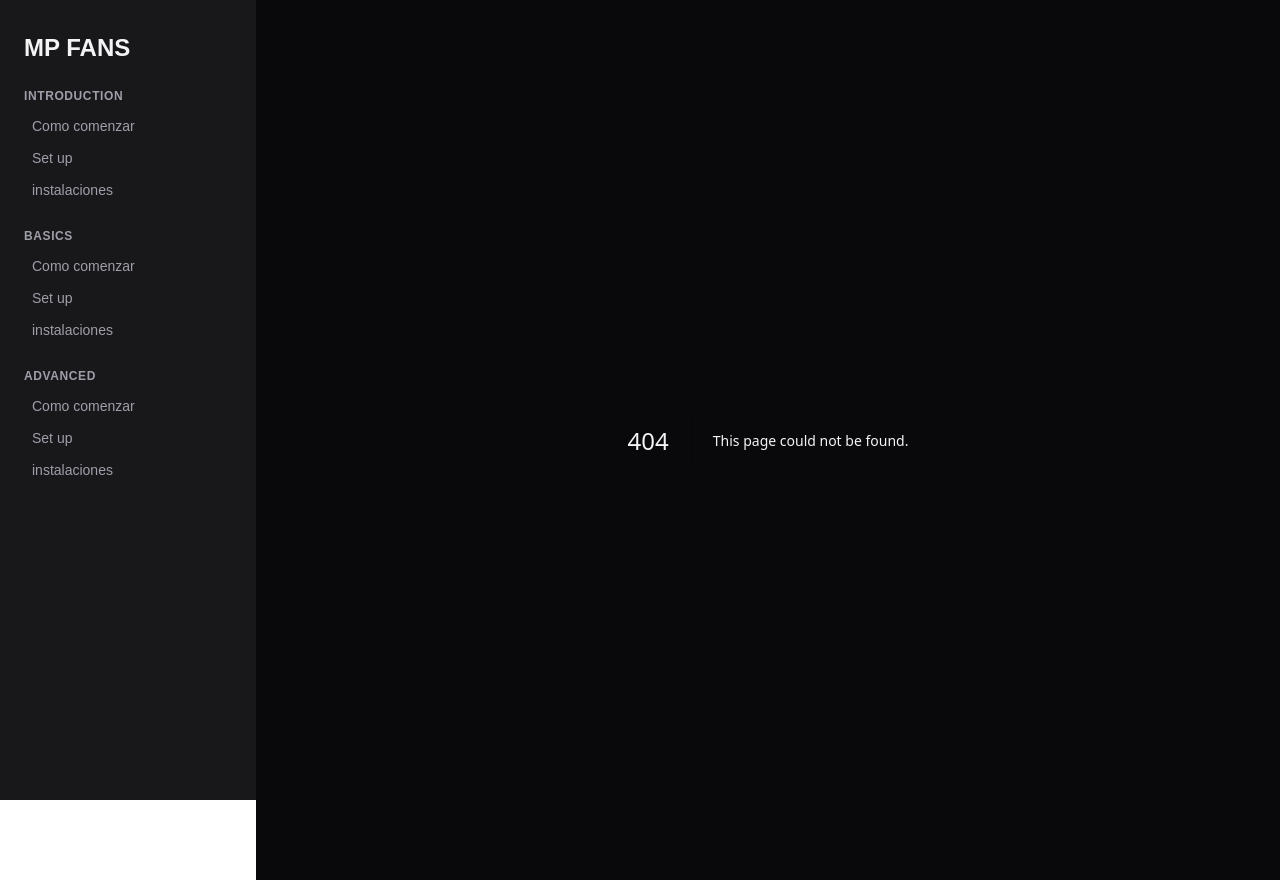
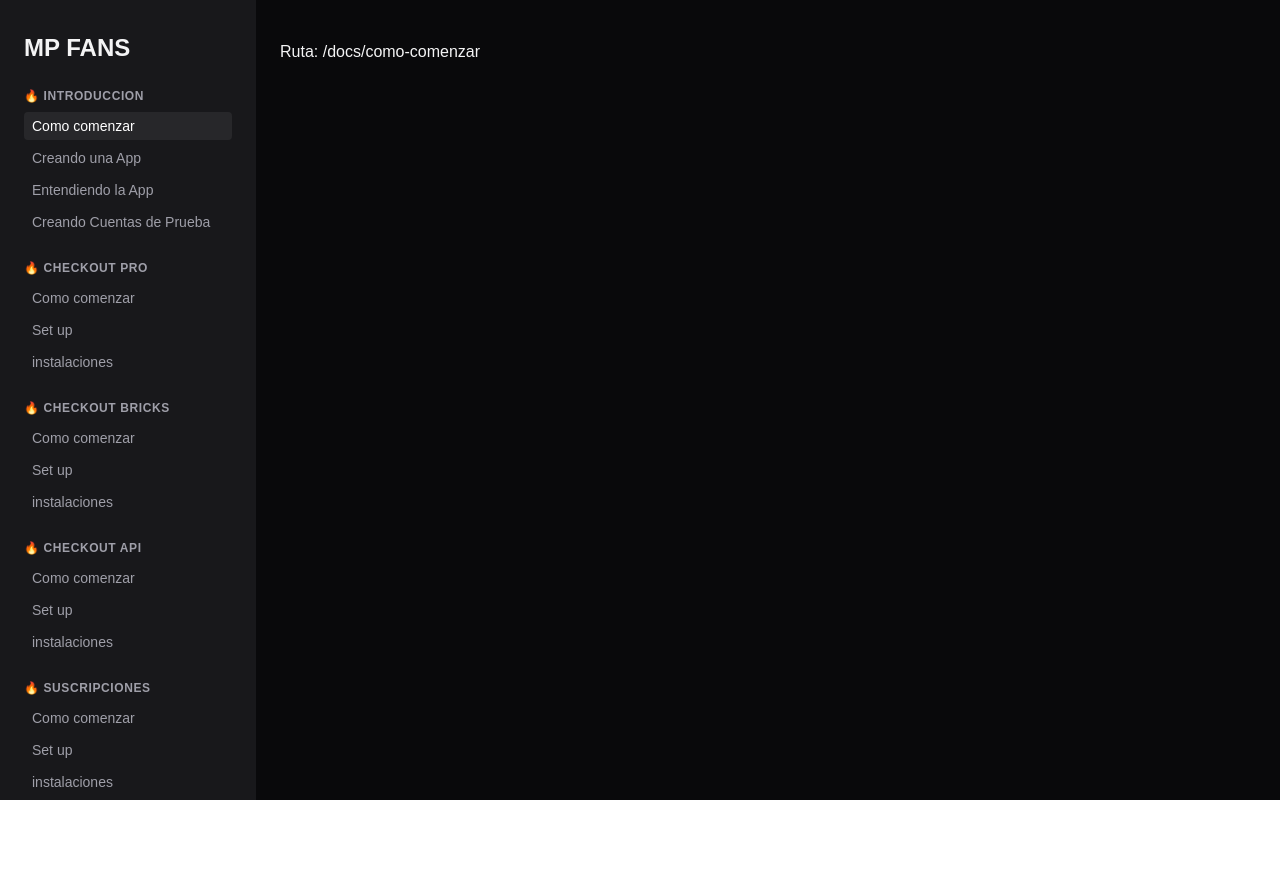
Before and after one commit to pab-mchn/MPfans, a Next.js app: page /docs/como-comenzar in a window 1280 px wide. Before the commit this address had no page. After the commit the page ends 800 px from the top, so only its background shows below. Built offline with nearby package versions, Linux system fonts and the light colour scheme.

Commit message:
static routes sistem

```diff
--- /dev/null
+++ b/app/docs/como-comenzar/page.jsx
@@ -0,0 +1,3 @@
+export default function ComoComenzar() {
+    return <p>Ruta: /docs/como-comenzar</p>;
+  }
--- /dev/null
+++ b/app/docs/creando-cuentas-de-prueba/page.jsx
@@ -0,0 +1,3 @@
+export default function CreandoCuentasDePrueba() {
+    return <p>Ruta: /docs/creando-cuentas-de-prueba</p>;
+  }
--- /dev/null
+++ b/app/docs/creando-una-app/page.jsx
@@ -0,0 +1,3 @@
+export default function CreandoUnaApp() {
+    return <p>Ruta: /docs/creando-una-app</p>;
+  }
--- /dev/null
+++ b/app/docs/entendiendo-la-app/page.jsx
@@ -0,0 +1,3 @@
+export default function EntendiendoLaApp() {
+    return <p>Ruta: /docs/entendiendo-la-app</p>;
+  }
--- a/app/layout.tsx
+++ b/app/layout.tsx
@@ -2,7 +2,7 @@ import type { Metadata } from "next";
 import { Geist, Geist_Mono } from "next/font/google";
 import "./globals.css";
 
-import Sidebar from '@/components/DiscordSidebar';
+import Sidebar from '@/components/Sidebar';
 
 const geistSans = Geist({
   variable: "--font-geist-sans",
@@ -15,7 +15,7 @@ const geistMono = Geist_Mono({
 });
 
 export const metadata: Metadata = {
-  title: "Create Next App",
+  title: "MP Fans",
   description: "Generated by create next app",
 };
 
--- a/components/DiscordSidebar.tsx
+++ b/components/Sidebar.tsx
@@ -7,7 +7,16 @@ import { Menu, X } from 'lucide-react';
 
 const sections = [
   {
-    title: 'Introduction',
+    title: '🔥 Introduccion',
+    links: [
+      { label: 'Como comenzar', href: '/docs/como-comenzar' },
+      { label: 'Creando una App', href: '/docs/creando-una-app' },
+      { label: 'Entendiendo la App', href: '/docs/entendiendo-la-app' },
+      { label: 'Creando Cuentas de Prueba', href: '/docs/creando-cuentas-de-prueba' },
+    ],
+  },
+  {
+    title: '🔥 Checkout Pro',
     links: [
         { label: 'Como comenzar', href: '/docs/what-is-lucide' },
         { label: 'Set up', href: '/docs/installation' },
@@ -15,7 +24,7 @@ const sections = [
     ],
   },
   {
-    title: 'Basics',
+    title: '🔥 Checkout Bricks',
     links: [
         { label: 'Como comenzar', href: '/docs/what-is-lucide' },
         { label: 'Set up', href: '/docs/installation' },
@@ -23,7 +32,15 @@ const sections = [
     ],
   },
   {
-    title: 'Advanced',
+    title: '🔥 Checkout Api',
+    links: [
+        { label: 'Como comenzar', href: '/docs/what-is-lucide' },
+        { label: 'Set up', href: '/docs/installation' },
+        { label: 'instalaciones', href: '/docs/comparison' },
+    ],
+  },
+  {
+    title: '🔥 Suscripciones',
     links: [
         { label: 'Como comenzar', href: '/docs/what-is-lucide' },
         { label: 'Set up', href: '/docs/installation' },
@@ -36,7 +53,6 @@ export default function Sidebar() {
   const pathname = usePathname();
   const [open, setOpen] = useState(false);
 
-  // Cierra drawer al cambiar de ruta
   useEffect(() => setOpen(false), [pathname]);
 
   const sidebarContent = (
```
Lines whose indentation alone changed are shown as unchanged.
